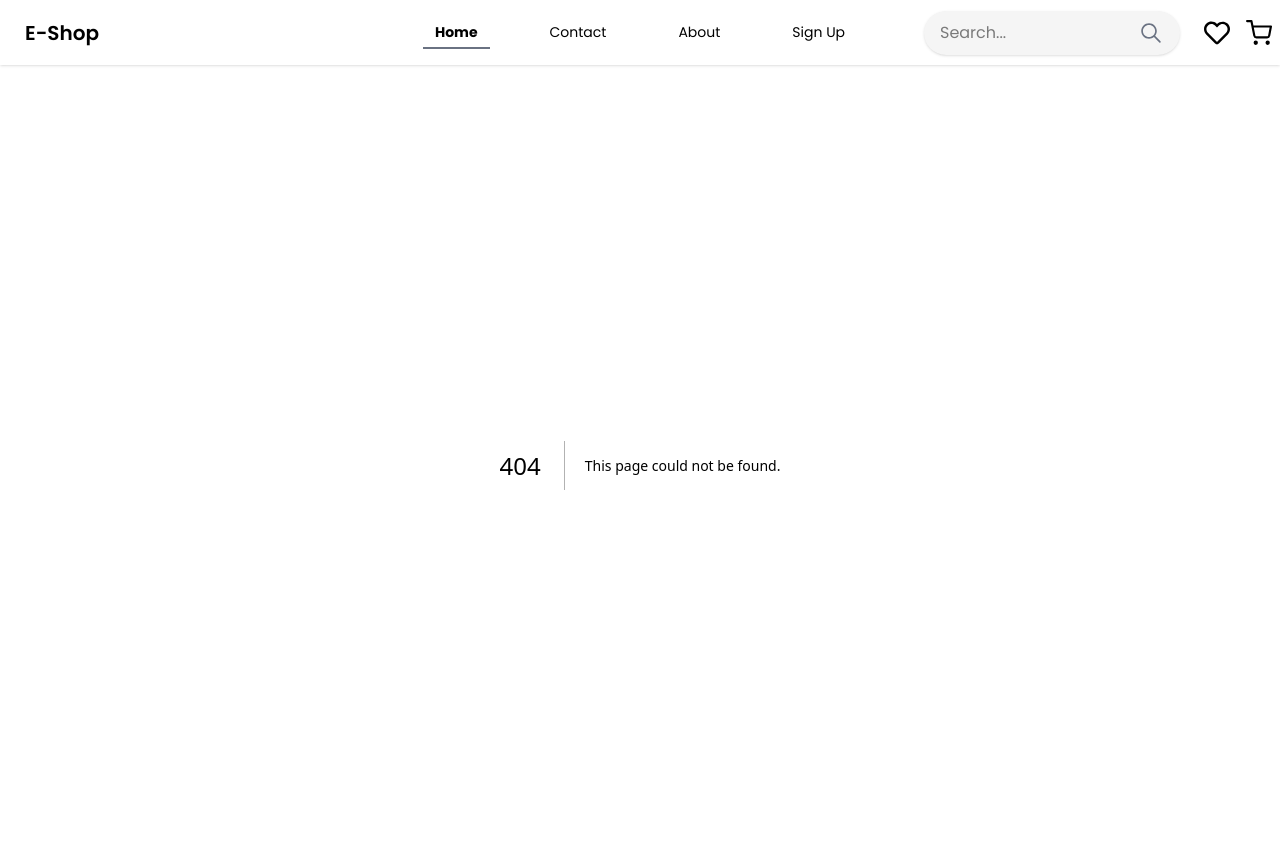
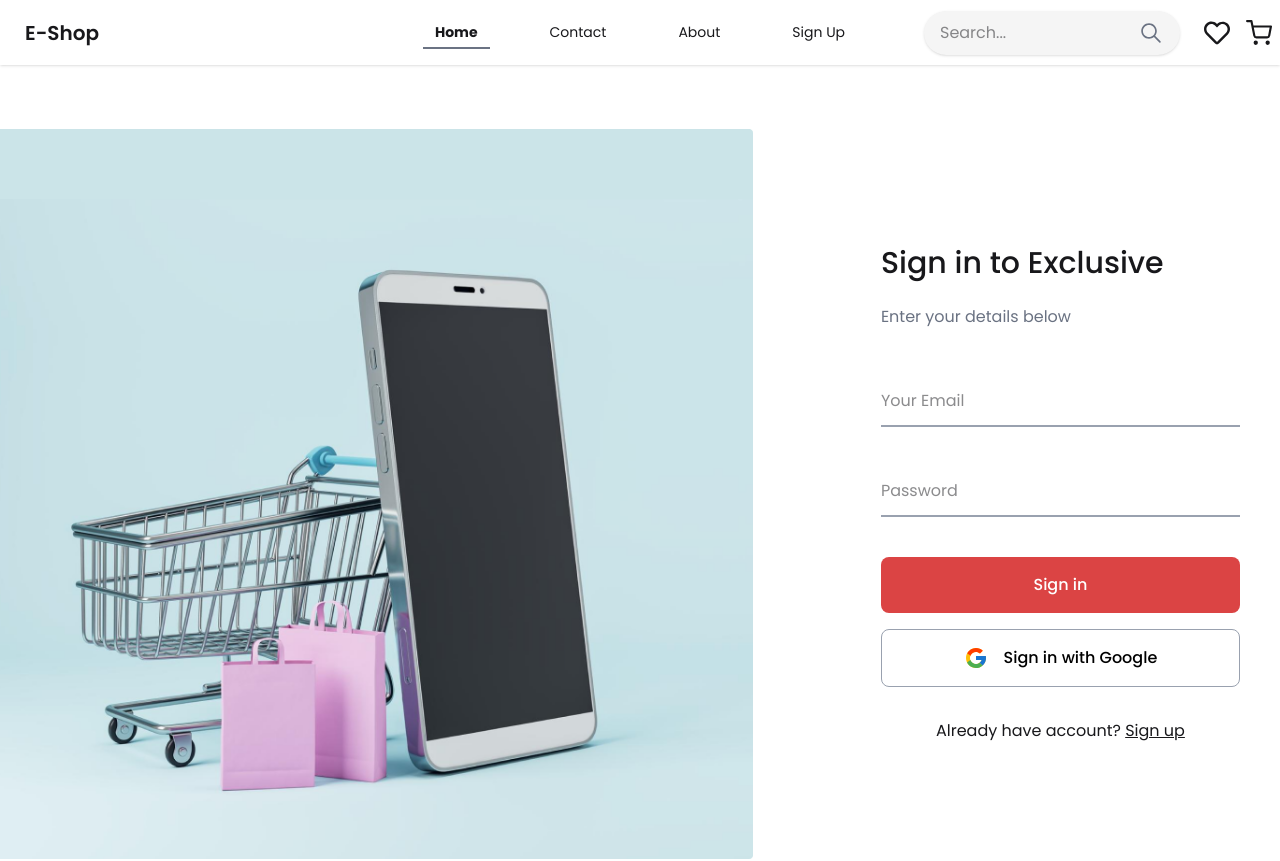
Before and after one commit to rifat-hasan121/e-Shop, a Next.js app: page /SignIn in a window 1280 px wide. Before the commit this address had no page. Shown: the top 861 px of the page. Built offline with nearby package versions, Linux system fonts and the light colour scheme.

Commit message:
implement SignIn page design

```diff
--- /dev/null
+++ b/src/app/SignIn/components/SignInForm.tsx
@@ -0,0 +1,45 @@
+import Link from 'next/link'
+import React from 'react'
+import { FcGoogle } from "react-icons/fc";
+export default function SignInForm() {
+  return (
+    <div className="mt-6 md:mt-12">
+      <form  className="flex flex-col w-full">
+
+        <input
+          type="email"
+          name="email"
+          placeholder="Your Email"
+          className="border-b-2 border-gray-400 focus:outline-none focus:border-[#DB4444] py-3"
+        />
+        <input
+          type="password"
+          name="password"
+          placeholder="Password"
+          className="mt-10 border-b-2 border-gray-400 focus:outline-none focus:border-[#DB4444] py-3"
+        />
+        <button
+          type="submit"
+          className="cursor-pointer mt-10 w-full bg-[#DB4444] py-4 text-white font-medium rounded-lg hover:bg-red-600 transition-colors"
+        >
+          Sign in
+        </button>
+      </form>
+
+      <div className="mt-4">
+        <button className="cursor-pointer w-full border border-gray-400 py-4 text-black font-medium rounded-lg   transition-colors">
+          <span className="flex items-center justify-center gap-4 text-nowrap">
+            <FcGoogle size={24} /> Sign in with Google
+          </span>
+        </button>
+
+        <p className="text-center mt-3 md:mt-8 ">
+          Already have account?{" "}
+          <Link href={"/SignIn"} className="link">
+           Sign up
+          </Link>
+        </p>
+      </div>
+    </div>
+  )
+}
--- /dev/null
+++ b/src/app/SignIn/page.tsx
@@ -0,0 +1,29 @@
+import Image from 'next/image'
+import React from 'react'
+import SignInForm from './components/SignInForm'
+
+export default function SignIn() {
+  return (
+    <div className="my-6 md:my-16">
+      <div className="md:flex items-center gap-2 md:gap-20 lg:gap-32">
+        <div className="">
+          <Image
+            src="/image/Side Image.png"
+            alt="Side Image.png"
+            width={805}
+            height={781}
+            className=""
+            style={{
+              filter: "drop-shadow(0 8px 50px rgba(255, 255, 255, 0.4))",
+            }}
+          />
+        </div>
+        <div className=" md:w-96 p-2 md:p-0 md:mr-10">
+          <h1 className="font-medium text-2xl md:text-3xl text-center md:text-left">Sign in to Exclusive</h1>
+          <p className="text-gray-500  mt-2 md:mt-6 text-center md:text-left">Enter your details below</p>
+          <SignInForm/>
+        </div>
+      </div>
+    </div>
+  )
+}
```
